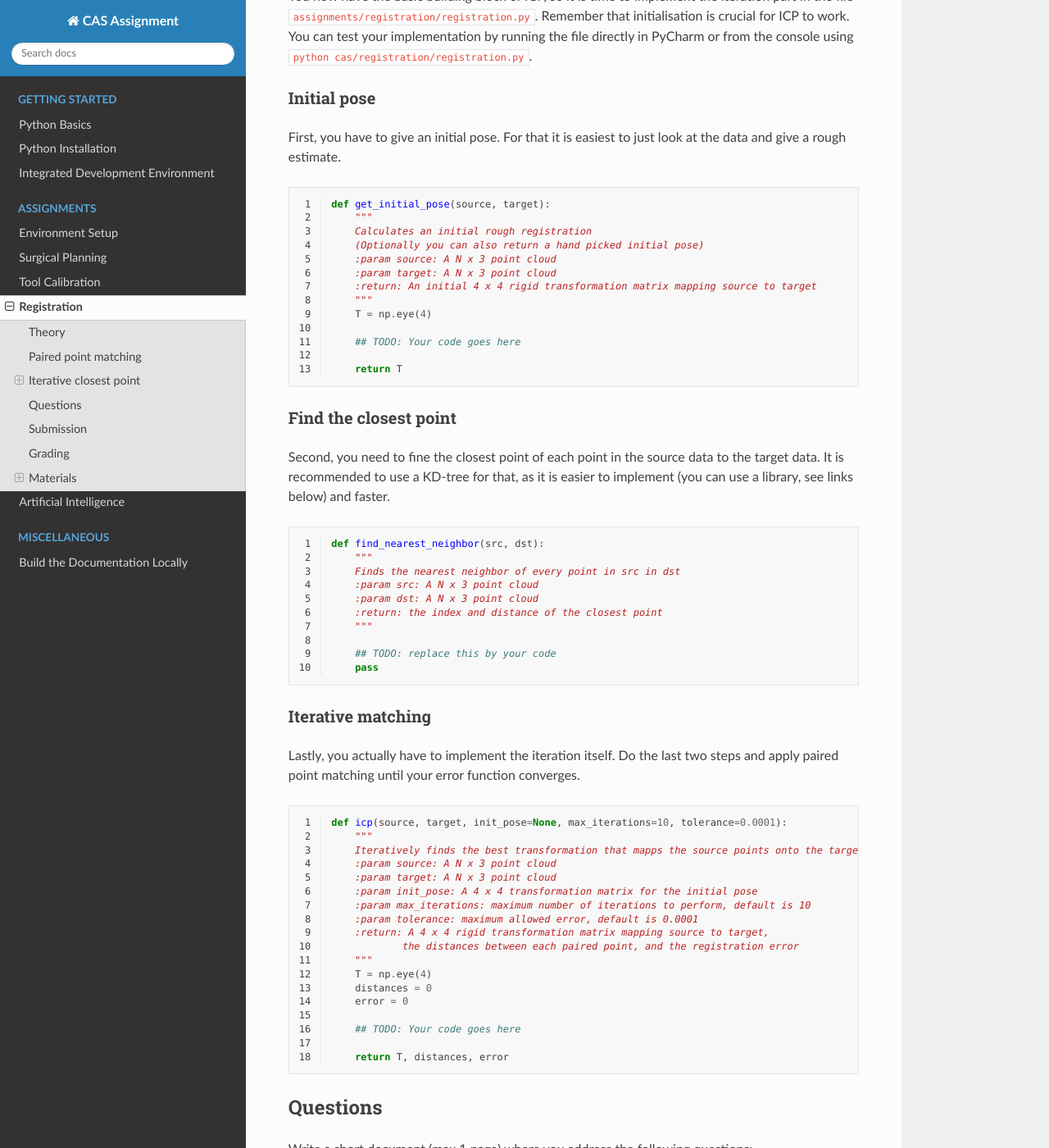
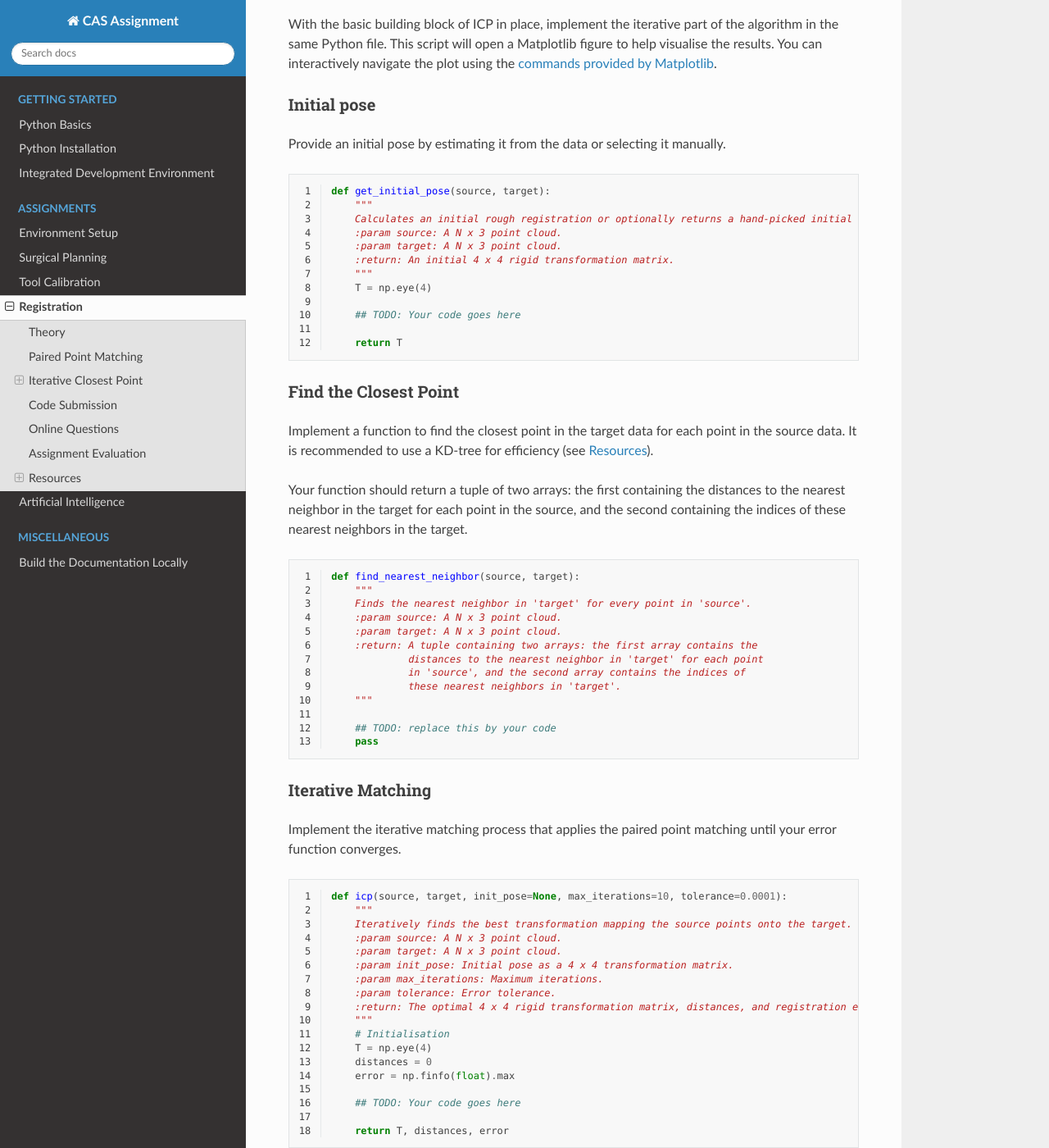
Before and after one commit to persmed/cas-assignment, a Sphinx documentation site: the page built from docs/assignment.registration.rst, in a window 1280 px wide and 1400 px high, scrolled down 1637 px. Shown: the whole window at 82% size. Built offline with Sphinx 7.4.7 and the Read the Docs theme 2.0.0, drawn with Linux system fonts in a browser that asks for light colours; some of the changed text lies outside the part shown.

Commit message:
docs: update registration assignment docs to reflect assignment of 2024

```diff
--- a/docs/assignment.registration.rst
+++ b/docs/assignment.registration.rst
@@ -1,7 +1,7 @@
 Registration
 ============
-In this assignment, you will implement the paired point matching (PPM) and iterative closest point (ICP) algorithms for patient to image
-registration as discussed in lecture "registration".
+In this assignment, you will implement the paired point matching (PPM) and iterative closest point (ICP) algorithms for patient-to-image
+registration as discussed in the "Registration" lecture.
 
 Theory
 -------
@@ -9,65 +9,61 @@
    :scale: 50%
    :align: center
 
-.. _Wikipedia: https://en.wikipedia.org/wiki/Iterative_closest_point
-
-From Wikipedia_ the four steps in ICP are:
+From `Wikipedia <https://en.wikipedia.org/wiki/Iterative_closest_point>`_, the four steps in ICP are:
 
 #. For each point in the source point cloud, match the closest point in the reference point cloud (or a selected set).
 #. Estimate the combination of rotation and translation using a root mean square point to point distance metric minimization technique which will best align each source point to its match found in the previous step. This step may also involve weighting points and rejecting outliers prior to alignment.
 #. Transform the source points using the obtained transformation.
 #. Iterate (re-associate the points, and so on).
 
-Paired point matching
+Paired Point Matching
 ---------------------
-As discussed in the lecture, ICP is basically an iteratively applied paired point matching algorithm in the file ``assignments/registration/registration.py``. Therefore, you
-will first implement the paired point matching algorithm. The inputs are point clouds of corresponding points. Your
-task is to calculate the transformation matrix that maps the source to the target point clouds.
+As discussed in the lecture, ICP is essentially an iterative application of the paired point matching algorithm. Your first task is to implement this algorithm in the file ``assignments/registration/registration.py``. You are given point clouds of corresponding points and must calculate the transformation matrix that maps the source to the target point clouds.
 
 .. code-block:: python
     :linenos:
 
     def paired_point_matching(source, target):
         """
-        Calculates the transformation T that maps the source to the target point clouds
-        :param source: A N x 3 matrix with N 3D points
-        :param target: A N x 3 matrix with N 3D points
+        Calculates the transformation T that maps the source to the target point clouds.
+        :param source: A N x 3 matrix with N 3D points.
+        :param target: A N x 3 matrix with N 3D points.
         :return:
-            T: 4x4 transformation matrix mapping source to target
-            R: 3x3 rotation matrix part of T
-            t: 1x3 translation vector part of T
+            T: 4x4 transformation matrix mapping source to target.
+            R: 3x3 rotation matrix part of T.
+            t: 1x3 translation vector part of T.
         """
         assert source.shape == target.shape
         T = np.eye(4)
         R = np.eye(3)
         t = np.zeros((1, 3))
 
+        ## TODO: your code goes here
+
         return T, R, t
 
-You can test your implementation by running the file directly in PyCharm or from the console using ``python cas/registration/registration.py``.
+Test your implementation by running the script in PyCharm or from the console using ``python cas/registration/registration.py``.
 
-Iterative closest point
+Iterative Closest Point
 -----------------------
 
-You now have the basic building block of ICP, so it is time to implement the iteration part in the file ``assignments/registration/registration.py``.
-Remember that initialisation is crucial for ICP to work. You can test your implementation by running the file directly in PyCharm or from the console using ``python cas/registration/registration.py``.
+With the basic building block of ICP in place, implement the iterative part of the algorithm in the same Python file. This script will open a Matplotlib figure to help visualise the results. You can interactively navigate the plot using the `commands provided by Matplotlib <https://matplotlib.org/stable/users/explain/figure/interactive.html#interactive-navigation>`_.
 
 Initial pose
 ____________
 
-First, you have to give an initial pose. For that it is easiest to just look at the data and give a rough estimate.
 
+Provide an initial pose by estimating it from the data or selecting it manually.
 
 .. code-block:: python
     :linenos:
 
     def get_initial_pose(source, target):
         """
-        Calculates an initial rough registration
-        (Optionally you can also return a hand picked initial pose)
-        :param source: A N x 3 point cloud
-        :param target: A N x 3 point cloud
-        :return: An initial 4 x 4 rigid transformation matrix mapping source to target
+        Calculates an initial rough registration or optionally returns a hand-picked initial pose.
+        :param source: A N x 3 point cloud.
+        :param target: A N x 3 point cloud.
+        :return: An initial 4 x 4 rigid transformation matrix.
         """
         T = np.eye(4)
 
@@ -75,90 +71,96 @@
 
         return T
 
-Find the closest point
+Find the Closest Point
 ______________________
 
-Second, you need to fine the closest point of each point in the source data to the target data. It is recommended to
-use a KD-tree for that, as it is easier to implement (you can use a library, see links below) and faster.
+Implement a function to find the closest point in the target data for each point in the source data. It is recommended to use a KD-tree for efficiency (see `Resources`_).
+
+Your function should return a tuple of two arrays: the first containing the distances to the nearest neighbor in the target for each point in the source, and the second containing the indices of these nearest neighbors in the target.
 
 .. code-block:: python
     :linenos:
 
-    def find_nearest_neighbor(src, dst):
+    def find_nearest_neighbor(source, target):
         """
-        Finds the nearest neighbor of every point in src in dst
-        :param src: A N x 3 point cloud
-        :param dst: A N x 3 point cloud
-        :return: the index and distance of the closest point
+        Finds the nearest neighbor in 'target' for every point in 'source'.
+        :param source: A N x 3 point cloud.
+        :param target: A N x 3 point cloud.
+        :return: A tuple containing two arrays: the first array contains the
+                 distances to the nearest neighbor in 'target' for each point
+                 in 'source', and the second array contains the indices of
+                 these nearest neighbors in 'target'.
         """
 
         ## TODO: replace this by your code
         pass
 
-Iterative matching
+Iterative Matching
 __________________
 
-Lastly, you actually have to implement the iteration itself. Do the last two steps and apply paired point matching
-until your error function converges.
+Implement the iterative matching process that applies the paired point matching until your error function converges.
 
 .. code-block:: python
     :linenos:
 
     def icp(source, target, init_pose=None, max_iterations=10, tolerance=0.0001):
         """
-        Iteratively finds the best transformation that mapps the source points onto the target
-        :param source: A N x 3 point cloud
-        :param target: A N x 3 point cloud
-        :param init_pose: A 4 x 4 transformation matrix for the initial pose
-        :param max_iterations: maximum number of iterations to perform, default is 10
-        :param tolerance: maximum allowed error, default is 0.0001
-        :return: A 4 x 4 rigid transformation matrix mapping source to target,
-                the distances between each paired point, and the registration error
+        Iteratively finds the best transformation mapping the source points onto the target.
+        :param source: A N x 3 point cloud.
+        :param target: A N x 3 point cloud.
+        :param init_pose: Initial pose as a 4 x 4 transformation matrix.
+        :param max_iterations: Maximum iterations.
+        :param tolerance: Error tolerance.
+        :return: The optimal 4 x 4 rigid transformation matrix, distances, and registration error.
         """
+        # Initialisation
         T = np.eye(4)
         distances = 0
-        error = 0
+        error = np.finfo(float).max
 
         ## TODO: Your code goes here
 
         return T, distances, error
 
-Questions
+
+Code Submission
+---------------
+
+Submit a ZIP file named ``lastname_firstname_assignment3.zip`` on ILIAS containing:
+
+#. The modified ``registration.py`` as ``lastname_firstname_assignment3_code.py``.
+#. Console output in a text file named ``lastname_firstname_assignment3_output.txt``.
+#. A screenshot of the plots as ``lastname_firstname_assignment3_screenshot.png``.
+
+Online Questions
+----------------
+
+Complete the "Assignment 3 - Questions" on ILIAS:
+
+- Answer all questions.
+- Each question has only one correct answer.
+- All questions are equally weighted. Incorrect answers will not result in point deductions.
+- You are allowed only one attempt to complete the test.
+
+Assignment Evaluation
+---------------------
+
+This assignment constitutes 25% of your total assignment grade, split equally between:
+
+- **Code Evaluation (50%)**: points are awarded as follows:
+
+   - **4 points** for a working solution.
+   - **3 points** for only small errors.
+   - **2 points** for a substantial effort.
+   - **1 point** for substantial errors or minimal effort.
+   - **0 points** for no attempt or plagiarism.
+
+- **Online questions (50%)**
+
+.. _resources:
+
+Resources
 ---------
-
-Write a short document (max 1 page) where you address the following questions:
-
-#. What happens if you use an identity as initial pose?
-#. Name two methods you could use to initialise ICP?
-#. Describe two methods allowing you to acquire the target point cloud (on the therapeutic object) in the OR.
-#. What is the minimum number of points you need for paired point matching?
-#. If the patient moves, the calculated transformation is not accurate anymore. How can you prevent this from happenning?
-
-Submission
-----------
-Send a ZIP file with the follwing files:
-
-#. Your report as PDF with filename ``lastname_firstname_assignment3_report.pdf``
-#. Your code with filename ``lastname_firstname_assignment3_code.py``
-#. A textfile with the console output when you ran the code with filename ``lastname_firstname_assignment3_output.txt``
-#. A screenshot of the plots ``lastname_firstname_assignment3_screenshot.png``
-
-Name your ZIP file as ``lastname_firstname_assignment3.zip`` and upload it to ILIAS.
-
-Grading
--------
-
-The assignment accounts for 25% of the grade for the assignments.
-
-You can get 10 Points in this assignment:
-
-* Working code and a correct result gives you 5 pts
-   * Important: We don't grade the code quality, but it would be nice if we don't have to spend hours to understand it
-* If the code does not work, but you gave it at least a decent try you get 2.5 pts
-* For each correctly answered question you get 1 pt
-
-Materials
-----------
 
 KD-Trees
 ________
```
